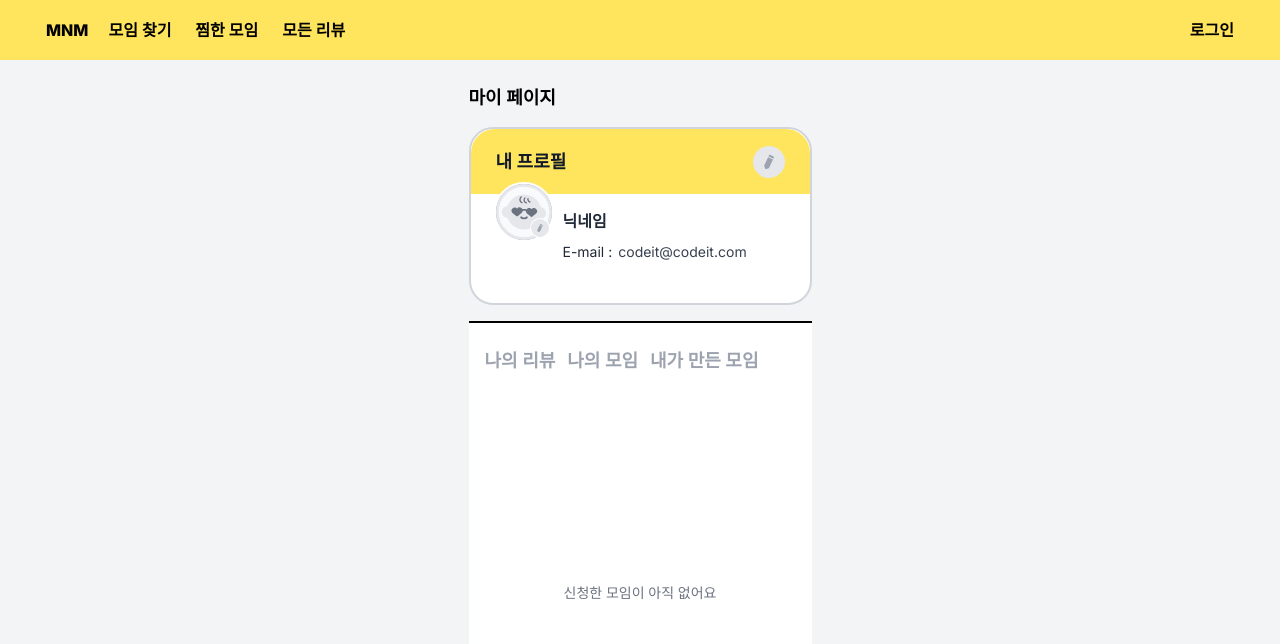
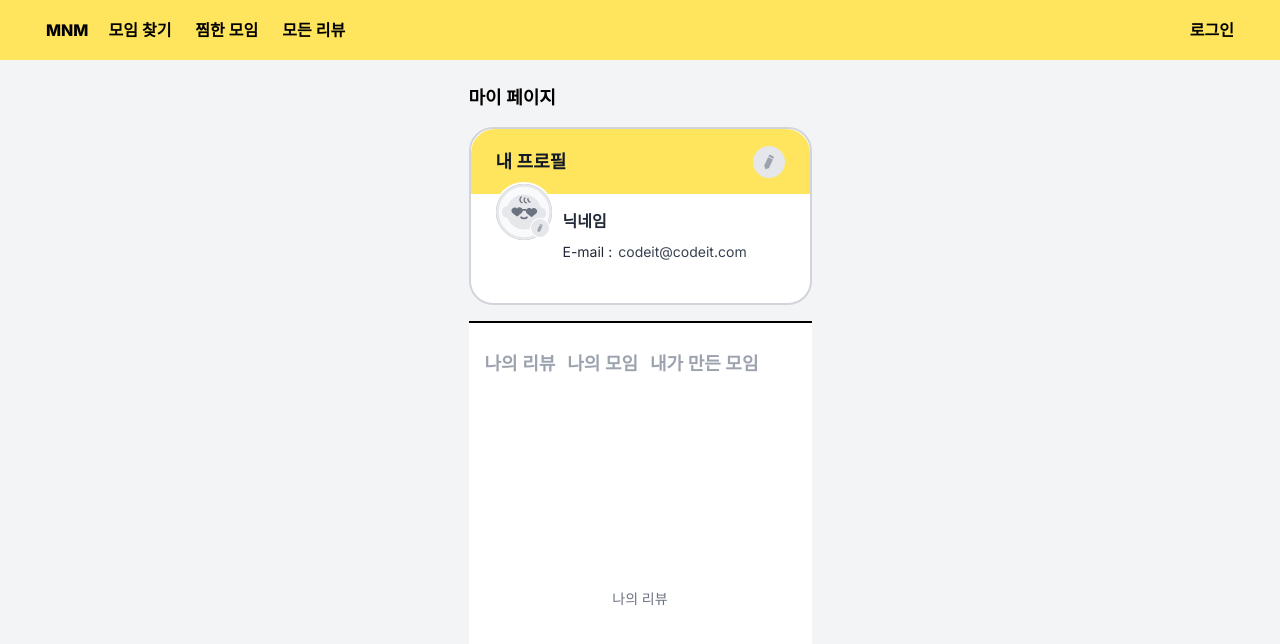
Before and after one commit to FESI5-team9/Frountend, a Next.js app: page /mypage in a window 1280 px wide. Shown: the top 644 px of the page. Built offline with nearby package versions, Linux system fonts and the light colour scheme.

Commit message:
feat: 마이페이지 tab 상태 추가

```diff
--- a/src/app/mypage/page.tsx
+++ b/src/app/mypage/page.tsx
@@ -1,6 +1,26 @@
+"use client";
+
+import React, { useState } from "react";
 import Image from "next/image";
 
 export default function mypage() {
+  // 탭 관리
+  const [activeTab, setActiveTab] = useState("reviews");
+
+  // 렌더링할 콘텐츠
+  const renderContent = () => {
+    switch (activeTab) {
+      case "reviews":
+        return "나의 리뷰";
+      case "gathering":
+        return "나의 모임";
+      case "createdGathering":
+        return "내가 만든 모임";
+      default:
+        return "신청한 모임이 아직 없어요";
+    }
+  };
+
   return (
     <>
       <div className="flex w-full justify-center">
@@ -42,19 +62,28 @@ export default function mypage() {
           </div>
           <div className="border-t-2 border-black bg-white">
             <div className="h-[494px] w-full">
-              <div className="mx-auto mt-6 flex gap-3 pl-4">
-                <button className="text-lg font-semibold text-[#9CA3AF] hover:border-b-2 hover:border-black hover:text-gray-900">
+              <div className="mx-auto mt-6 flex h-[34px] gap-3 pl-4">
+                <button
+                  onClick={() => setActiveTab("reviews")}
+                  className="text-lg font-semibold text-[#9CA3AF] hover:border-b-2 hover:border-black hover:text-gray-900"
+                >
                   나의 리뷰
                 </button>
-                <button className="text-lg font-semibold text-[#9CA3AF] hover:border-b-2 hover:border-black hover:text-gray-900">
+                <button
+                  onClick={() => setActiveTab("gathering")}
+                  className="text-lg font-semibold text-[#9CA3AF] hover:border-b-2 hover:border-black hover:text-gray-900"
+                >
                   나의 모임
                 </button>
-                <button className="text-lg font-semibold text-[#9CA3AF] hover:border-b-2 hover:border-black hover:text-gray-900">
+                <button
+                  onClick={() => setActiveTab("createGathering")}
+                  className="text-lg font-semibold text-[#9CA3AF] hover:border-b-2 hover:border-black hover:text-gray-900"
+                >
                   내가 만든 모임
                 </button>
               </div>
               <div className="mt-[208px] text-center text-sm font-medium text-gray-500">
-                신청한 모임이 아직 없어요
+                {renderContent()}
               </div>
             </div>
           </div>
```
